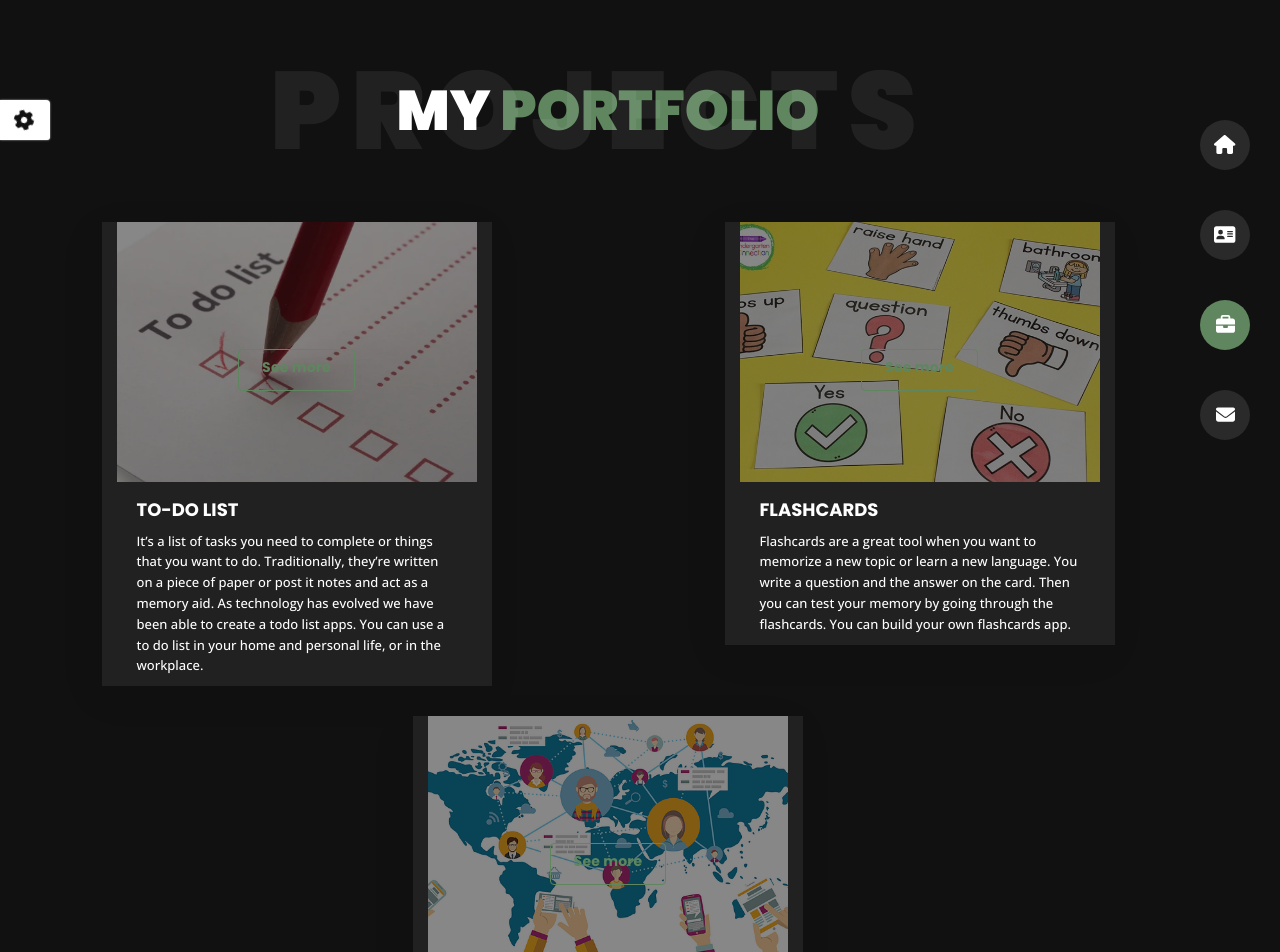
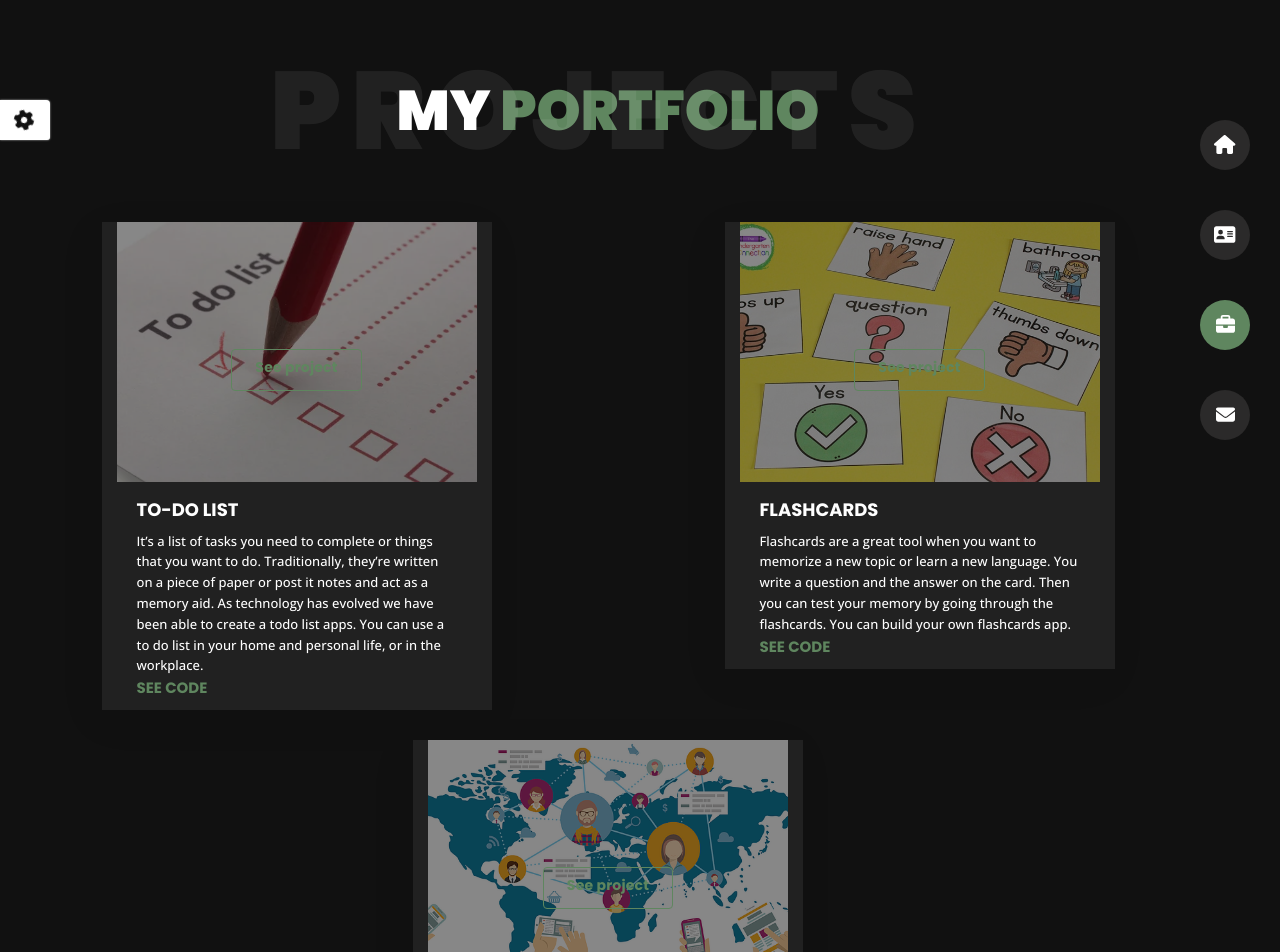
Before and after one commit to JulieBenchuk/portfolio-frontend-dev, a React (Create React App) app: page /projects in a window 1280 px wide. Shown: the top 952 px of the page. Built offline with nearby package versions, Linux system fonts and the light colour scheme.

Commit message:
refactor: changed description in main&contacts, added links to code of projects

```diff
--- a/src/contacts/Contacts.js
+++ b/src/contacts/Contacts.js
@@ -52,8 +52,7 @@ export const Contacts = () => {
                             <h3 className={style.title}>Don't be shy!</h3>
 
                             <div className={style.meText}>
-                                Feel free to get in touch with me. I am always open to discussing new projects, creative
-                                ideas or opportunities to be part of your visions.
+                                Feel free to get in touch with me. I'm still eager to learn something new, so I'll be honored to grow with your company.
                             </div>
 
                             <div className={style.mail}>
--- a/src/main/Main.js
+++ b/src/main/Main.js
@@ -22,9 +22,8 @@ export const Main = () => {
                         <div>- I'm Julie.</div>
                         <span>Frontend developer</span>
                     </h1>
-                    <p> I'm 29 y.o., proactive, responsible and highly-motivated front-end developer with a strong analytical mind. I have experience working on a project in a team (development using Git, separation of responsibility, time estimation, use of Trello).
-                        I'm improving my skills in React development and expanding them with new technologies. And also I have interest in learning Node.js. In free time I solve Codewars tasks and improve my English (currently B1).
-                    </p>
+                    <p> I'm 29 y.o. Proactive and skillful in handling issues, wiith a strong analytical mind. I have
+                        experience working on a project in a team. Now I'm curious to learn Node.js. </p>
                     <SuperButton title={"About my skills"} id={"/skills"} icon={faArrowRight}/>
                 </div>
             </div>
--- a/src/projects/Projects.js
+++ b/src/projects/Projects.js
@@ -33,12 +33,12 @@ export const Projects = () => {
                     <Title title_1st={"My"} title_2nd={"portfolio"} shadow_title={"projects"}/>
                     <div className={style.projects}>
                         <Project name={'To-do list'} style={todoStyle}
-                                 url={'https://juliebenchuk.github.io/todolist/'}
+                                 url={'https://juliebenchuk.github.io/todolist/'} urlCode={"https://github.com/JulieBenchuk/todolist"}
                                  shortDescription={`It’s a list of tasks you need to complete or things that you want to do.  Traditionally, they’re written on a piece of paper or post it notes and act as a memory aid. As technology has evolved we have been able to create a todo list apps. You can use a to do list in your home and personal life, or in the workplace.`}/>
-                        <Project name={'Flashcards'} style={cardsStyle} url={'https://densalab.github.io/work_in_friday/'}
+                        <Project name={'Flashcards'} style={cardsStyle} url={'https://densalab.github.io/work_in_friday/'} urlCode={"https://github.com/DenSalab/work_in_friday"}
                                  shortDescription={`Flashcards are a great tool when you want to memorize a new topic or learn a new language. You write a question and the answer on the card. Then you can test your memory by going through the flashcards.  You can build your own flashcards app.`}/>
                         <Project name={'Social network'} style={socialStyle}
-                                 url={'https://juliebenchuk.github.io/social-network/'} shortDescription={`Use a dedicated online platform to maintain contact, interact and collaborate with like-minded individuals and peers.`}/>
+                                 url={'https://juliebenchuk.github.io/social-network/'} urlCode={"https://github.com/JulieBenchuk/social-network"} shortDescription={`Use a dedicated online platform to maintain contact, interact and collaborate with like-minded individuals and peers.`}/>
                     </div>
                 </div>
             </Slide>
--- a/src/projects/project/Project.js
+++ b/src/projects/project/Project.js
@@ -7,12 +7,15 @@ export const Project = (props) => {
         <div className={style.projectItem}>
             <div style={props.style} className={style.image}>
                 <div className={style.button}>
-                    <a href={props.url} target="_blank" className={style.btn_ref}>See more</a>
+                    <a href={props.url} target="_blank" className={style.btn_ref}>See project</a>
                 </div>
             </div>
             <div className={style.description}>
                 <h5 className={style.title}>{props.name}</h5>
                 <p className={style.description_text}>{props.shortDescription}</p>
+                <span>
+                    <a href={props.urlCode} target="_blank" className={style.linkToCode}>SEE CODE</a>
+                </span>
             </div>
         </div>
     );
--- a/src/projects/project/Project.module.scss
+++ b/src/projects/project/Project.module.scss
@@ -90,5 +90,8 @@
       font-size: 13px;
       font-family: 'Open Sans', sans-serif;
     }
+    .linkToCode{
+      color: $primaryColor;
+    }
   }
 }
```
